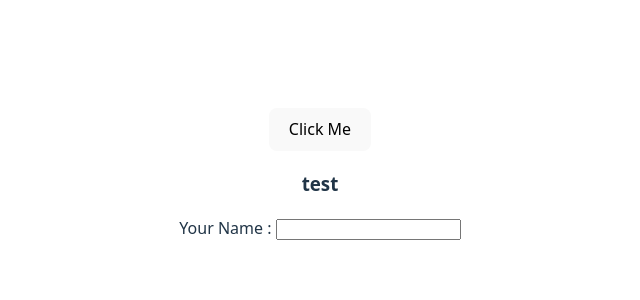
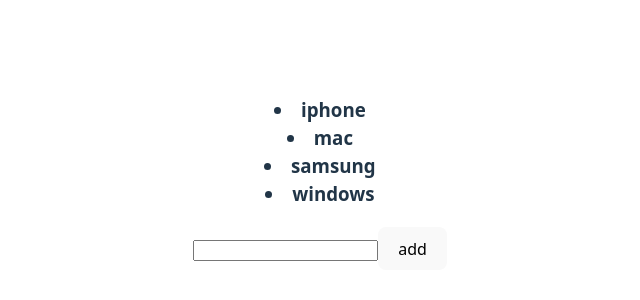
Before and after one commit to Nourvic/Web-Applications, a React (Vite) app in the folder React-with-ts/react-project/: page / in a window 1280 px wide. Shown: the part 226-526 px from the top of the page, without its empty margins (320-960 px from the left). Built offline with nearby package versions, Linux system fonts and the light colour scheme.

Commit message:
task4 is done

```diff
--- a/React-with-ts/react-project/src/App.tsx
+++ b/React-with-ts/react-project/src/App.tsx
@@ -10,15 +10,14 @@
 //import Posts from "./myComponent/task1/Posts";
 //import SideMenu from "./myComponent/task1/SideMenu";
 //import Artikel from "./myComponent/task2/artikel";
-import MyButton from "./myComponent/task3/MyButton";
-import MyInput from "./myComponent/task3/MyInput";
-
+//import MyButton from "./myComponent/task3/MyButton";
+//import MyInput from "./myComponent/task3/MyInput";
+import Arr from "./myComponent/task4/Arr";
 function App() {
   return (
     <>
       <div>
-        <MyButton />
-        <MyInput />
+        <Arr />
       </div>
     </>
   );
--- a/React-with-ts/react-project/src/myComponent/task4/Arr.tsx
+++ b/React-with-ts/react-project/src/myComponent/task4/Arr.tsx
@@ -1,13 +1,38 @@
-import React from "react";
+import { useState } from "react";
 
 export default function () {
-  const devices = ["Iphone", "mac", "samsung", "windows"];
-  const devicesList = devices.map((device) => {
-    return <li>{device}</li>;
+  const [deviceNameInputValue, setdeviceNameInputValue] = useState("");
+  const [devices, setDevices] = useState([
+    "iphone",
+    "mac",
+    "samsung",
+    "windows",
+  ]);
+  const devicesList = devices.map((device, index) => {
+    return <li key={index}>{device}</li>;
   });
+
+  function handleAddClick() {
+    /*
+    const newDevices = [...devices];
+    newDevices.push(deviceNameInputValue);
+    setDevices(newDevices);
+*/
+    setDevices([...devices, deviceNameInputValue]);
+  }
+  //console.log(devicesList);
   return (
     <div>
-      <h1></h1>
+      <h3>{devicesList}</h3>
+      <div>
+        <input
+          value={deviceNameInputValue}
+          onChange={(event) => {
+            setdeviceNameInputValue(event.target.value);
+          }}
+        />
+        <button onClick={handleAddClick}> add</button>
+      </div>
     </div>
   );
 }
```
